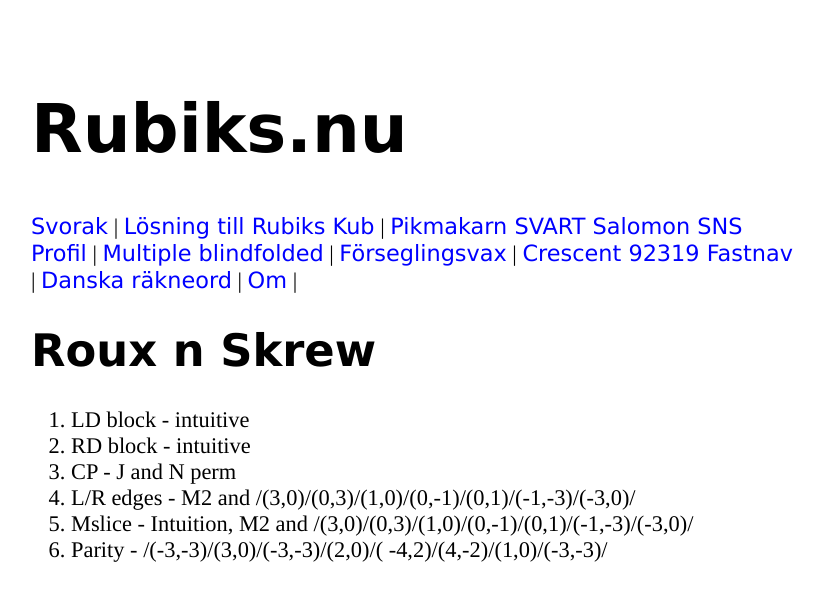
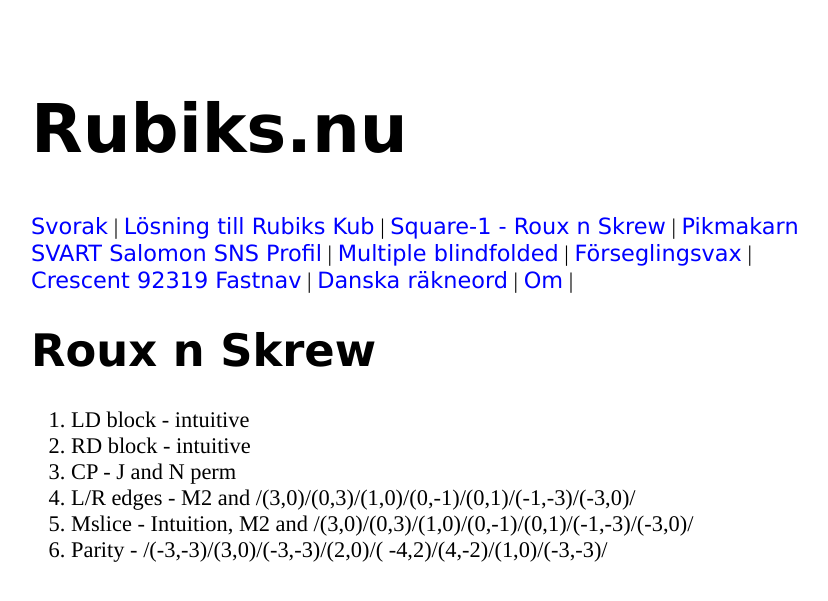
Before and after one commit to rubiksnu/rubiksnu.github.io, a Jekyll site: the page built from sq1.md, in a window 1280 px wide. Shown: the top 601 px of the page, without its empty margins (225-1053 px from the left). Built offline with Jekyll 4.4.1, drawn with Linux system fonts in a browser that asks for light colours.

Commit message:
Update default.html

```diff
--- a/_layouts/default.html
+++ b/_layouts/default.html
@@ -42,6 +42,7 @@
     <nav>
       <a href="/svorak">Svorak</a> |
       <a href="/rubiks">Lösning till Rubiks Kub</a> |
+      <a href="/sq1">Square-1 - Roux n Skrew</a> |
       <a href="/pikmakarn">Pikmakarn SVART Salomon SNS Profil</a> |
       <a href="/mbldpulse">Multiple blindfolded</a> |
       <a href="/forseglingsvax">Förseglingsvax</a> |
```
